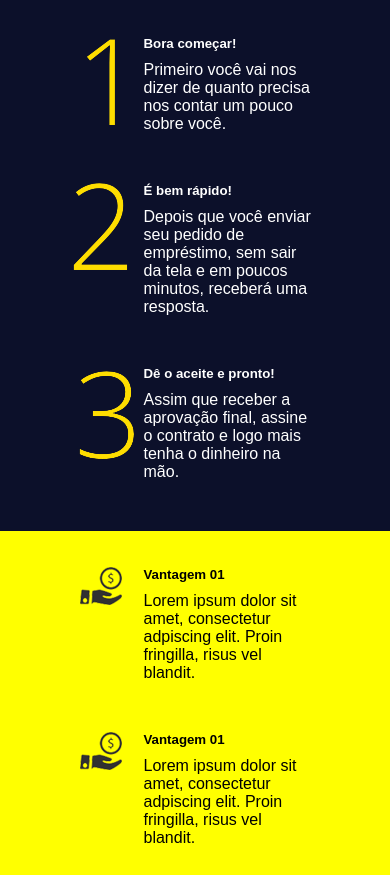
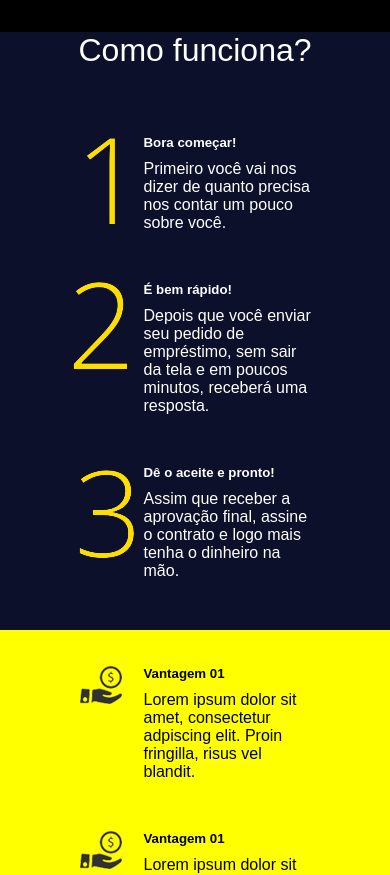
Before and after one commit to andreliusquasar/avivatec, an Angular app: page / in a window 390 px wide. Shown: the top 875 px of the page. Built offline with nearby package versions, Linux system fonts and the light colour scheme.

Commit message:
Ajustando o texto Como funciona? para ser responsivo

```diff
--- a/src/app/home/home.component.html
+++ b/src/app/home/home.component.html
@@ -31,9 +31,9 @@
     <!-- <app-emprestimo></app-emprestimo> -->
   </section>
 
-  <!-- <div class="funcionamento">
+  <div class="funcionamento">
     <p>Como funciona?</p>
-  </div> -->
+  </div>
 
   <section class="card-superior">
     <app-card-informativo [card]="cardSuperior"></app-card-informativo>
--- a/src/app/home/home.component.scss
+++ b/src/app/home/home.component.scss
@@ -81,7 +81,7 @@
 
     }
 
-    .funcionamento {
+    .funcionamento p {
          font-size: 3.7rem;
          color: #fff;
          margin-bottom: 100px;
@@ -179,4 +179,16 @@
         }
     }
 
+    @media screen and (max-width:768px) {
+      .funcionamento > p {
+            font-size: 2.7rem;
+            margin-bottom: 30px;
         }
+    }
+
+      @media screen and (max-width:503px) {
+        .funcionamento > p {
+            font-size: 2rem;
+        }
+      }
+}
```
Lines whose indentation alone changed are shown as unchanged.
